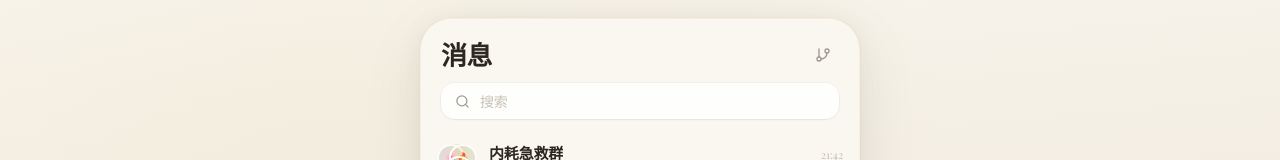
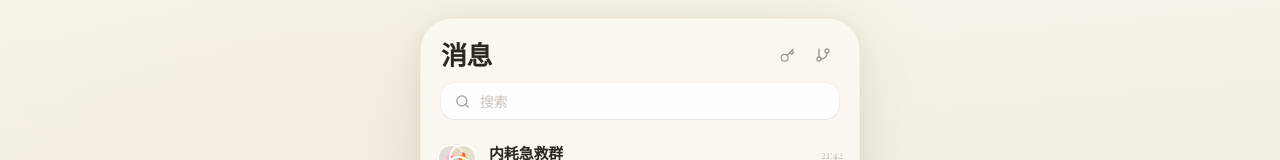
Before and after one commit to ziki0621/zikis-friends-garden, a Next.js app: page /ai-friends in a window 1280 px wide. Shown: the top 160 px of the page. Built offline with nearby package versions, Linux system fonts and the light colour scheme; a web font is replaced by a local one.

Commit message:
🔑 主页恢复 API Key 入口 — 点 🔑 跳设置页

```diff
--- a/components/ai-friends/AIFriendsInbox.tsx
+++ b/components/ai-friends/AIFriendsInbox.tsx
@@ -2,7 +2,7 @@
 
 import Link from "next/link";
 import { useEffect, useMemo, useState } from "react";
-import { GitBranch, Pin, PinOff, Search, Settings, Trash2, UserRound, Users } from "lucide-react";
+import { GitBranch, Key, Pin, PinOff, Search, Settings, Trash2, UserRound, Users } from "lucide-react";
 import { type AIFriend } from "@/lib/ai/friendGroup";
 import { friendChatGroups, type FriendChatGroup } from "@/lib/ai/friendChatGroups";
 import { GroupAvatarStack } from "@/components/ai-friends/GroupAvatarStack";
@@ -207,6 +207,13 @@ export function AIFriendsInbox() {
             <div className="flex items-center gap-1">
               <Link
                 className="grid h-8 w-8 place-items-center rounded-full text-ink-muted transition hover:bg-manor-100 hover:text-ink-soft"
+                href="/ai-friends/setting"
+                title="API 设置"
+              >
+                <Key size={15} />
+              </Link>
+              <Link
+                className="grid h-8 w-8 place-items-center rounded-full text-ink-muted transition hover:bg-manor-100 hover:text-ink-soft"
                 href="/ai-friends/people"
                 title="人物"
               >
```
